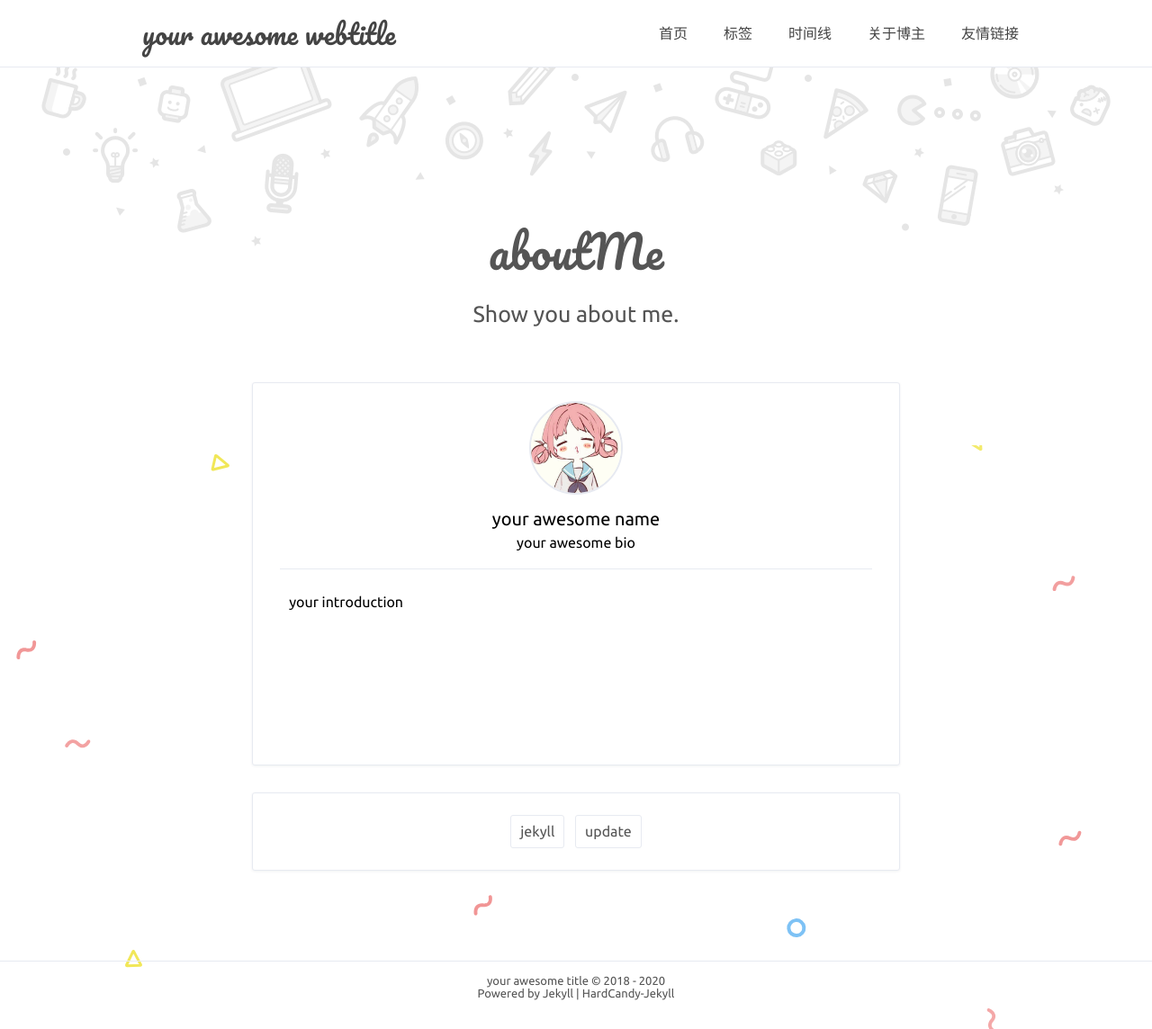
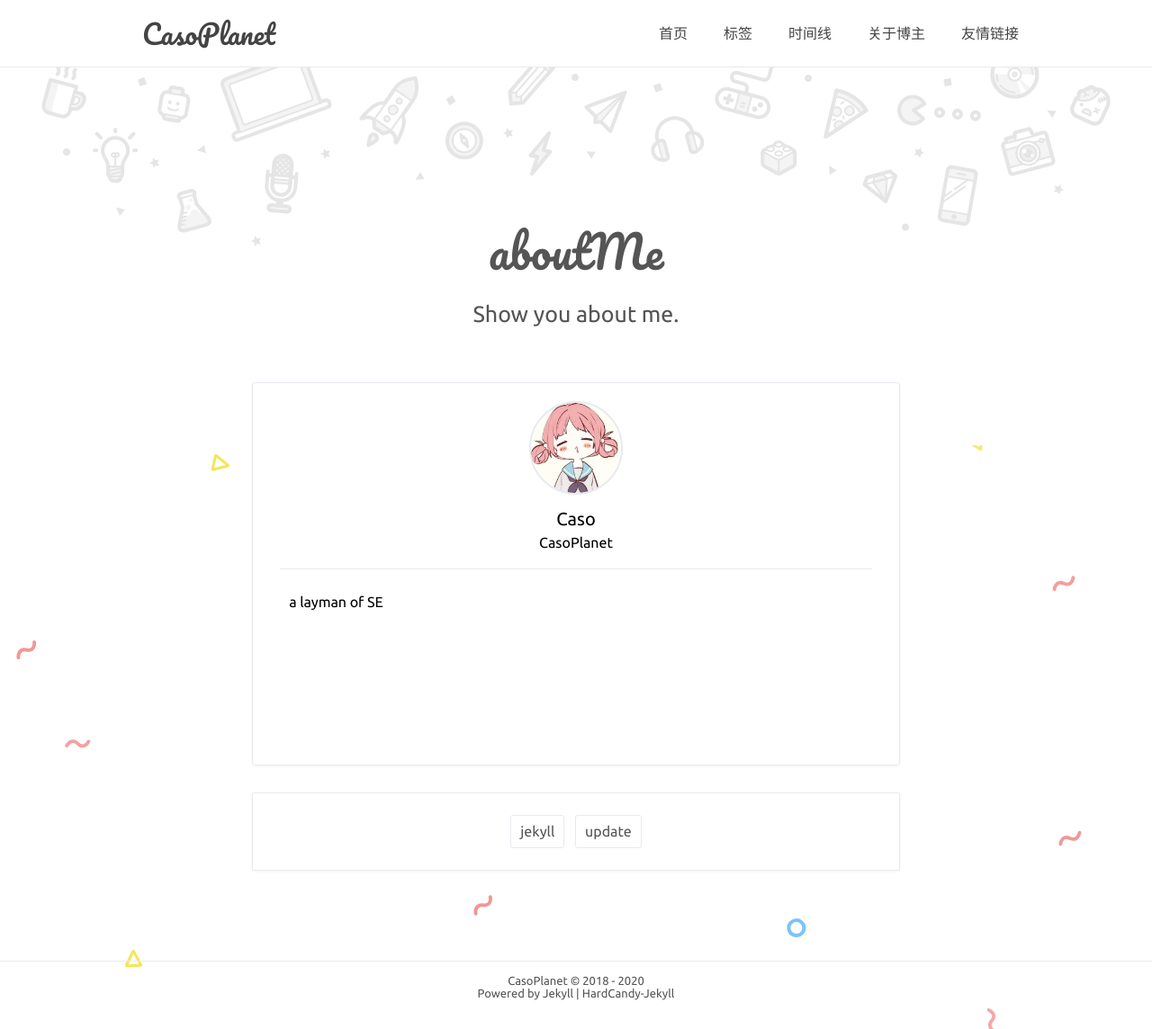
Before and after one commit to KesuCaso/KesuCaso.github.io, a Jekyll site: the page built from about.html, in a window 1280 px wide. Shown: the whole page at 90% size. Built offline with Jekyll 4.4.1, drawn with Linux system fonts in a browser that asks for light colours; comment, search, counter and statistics services are not loaded.

Commit message:
Update _config.yml

```diff
--- a/_config.yml
+++ b/_config.yml
@@ -1,6 +1,6 @@
 # Site settings 配置站点
-title: 'your awesome title'
-description: 'your web description'
+title: 'CasoPlanet'
+description: 'light up your inspiration'
 keywords: 'your web keywords, another keywords'
 url: 'https://abc.github.io' # your host
 
@@ -14,12 +14,12 @@ nav: # 最佳体验 六个标签 且最好每个标签不超过4中文字
 
 # 博主
 author: true
-name: 'your awesome name'
+name: 'Caso'
 NickName: 'your awesome nickname'
-webtitle: 'your awesome webtitle'
-bio: 'your awesome bio'
+webtitle: 'CasoPlanet'
+bio: 'CasoPlanet'
 about: true
-aboutyou: 'your introduction'
+aboutyou: 'a layman of SE'
 portraits: '/assets/profile.jpeg' # your portraits image file path
 
 # SNS
```
